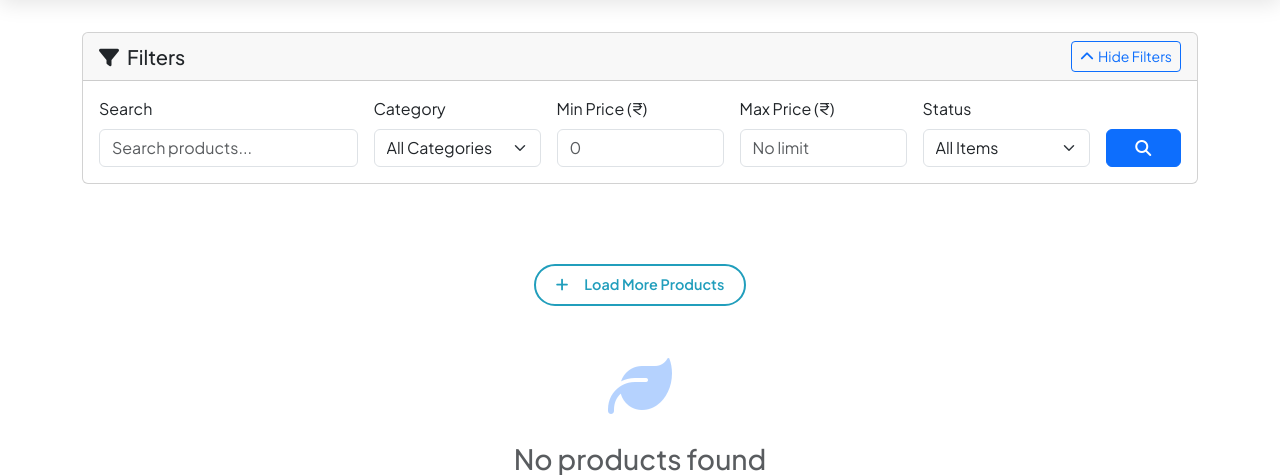
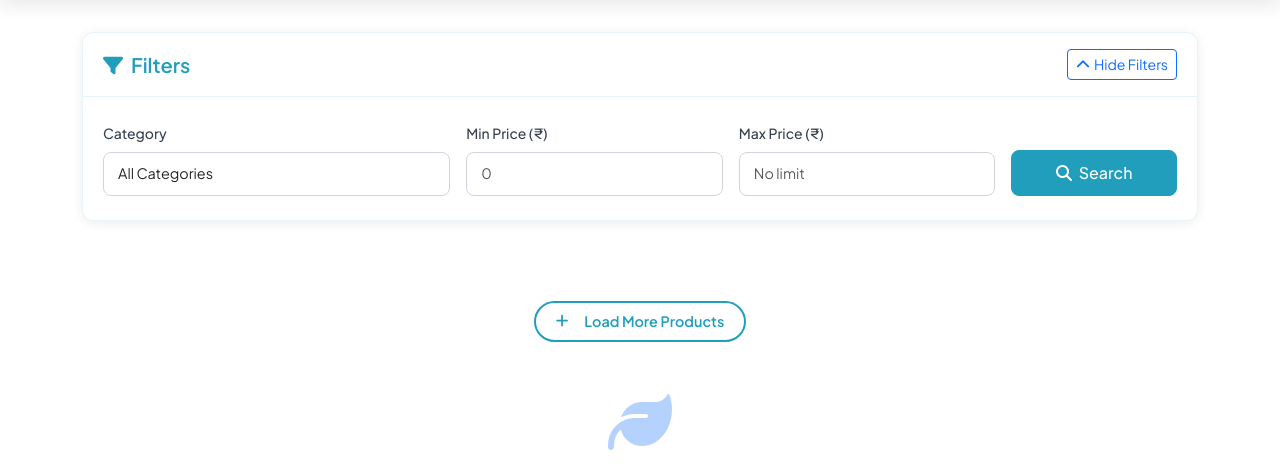
Before and after one commit to Anuraj-dev/EcoFinds, a Flask app: page /products/ in a window 1280 px wide, after a click on "Show Filters". Shown: the part 86-561 px from the top of the page. Run offline with Flask 3, Linux system fonts and the light colour scheme; data that the repository does not hold is empty.

Commit message:
Filter bar improved

```diff
--- a/static/css/index.css
+++ b/static/css/index.css
@@ -301,6 +301,134 @@
   cursor: not-allowed !important;
 }
 
+/* Filter Section Styles */
+.filter-card {
+  background: #ffffff !important;
+  border: 1px solid rgba(33, 158, 188, 0.1) !important;
+  border-radius: 12px !important;
+  box-shadow: 0 2px 12px rgba(0, 0, 0, 0.08) !important;
+  overflow: hidden !important;
+}
+
+.filter-header {
+  background: #ffffff !important;
+  border-bottom: 1px solid rgba(33, 158, 188, 0.1) !important;
+  padding: 1rem 1.25rem !important;
+}
+
+.filter-header h5 {
+  color: #219ebc !important;
+  font-weight: 600 !important;
+}
+
+.filter-collapse {
+  transition: all 0.4s cubic-bezier(0.4, 0, 0.2, 1) !important;
+  overflow: hidden !important;
+}
+
+.filter-body {
+  background: #ffffff !important;
+  padding: 1.5rem 1.25rem !important;
+  border-top: none !important;
+}
+
+/* Form Controls */
+.filter-body .form-label {
+  color: #374151 !important;
+  font-weight: 500 !important;
+  font-size: 0.875rem !important;
+  margin-bottom: 0.5rem !important;
+}
+
+.filter-body .form-control,
+.filter-body .form-select {
+  border: 1px solid #d1d5db !important;
+  border-radius: 8px !important;
+  padding: 0.625rem 0.875rem !important;
+  font-size: 0.9rem !important;
+  transition: all 0.2s ease !important;
+  background: #ffffff !important;
+}
+
+.filter-body .form-control:focus,
+.filter-body .form-select:focus {
+  border-color: #219ebc !important;
+  box-shadow: 0 0 0 3px rgba(33, 158, 188, 0.1) !important;
+  outline: none !important;
+}
+
+/* Button Styles */
+.filter-body .btn-primary {
+  background: #219ebc !important;
+  border-color: #219ebc !important;
+  border-radius: 8px !important;
+  padding: 0.625rem 1rem !important;
+  font-weight: 500 !important;
+  transition: all 0.2s ease !important;
+}
+
+.filter-body .btn-primary:hover {
+  background: #1a7a94 !important;
+  border-color: #1a7a94 !important;
+  transform: translateY(-1px) !important;
+}
+
+.filter-body .btn-outline-secondary {
+  color: #6b7280 !important;
+  border-color: #d1d5db !important;
+  border-radius: 8px !important;
+  padding: 0.625rem 1rem !important;
+  font-weight: 500 !important;
+  transition: all 0.2s ease !important;
+  background: #ffffff !important;
+}
+
+.filter-body .btn-outline-secondary:hover {
+  background: #f3f4f6 !important;
+  border-color: #9ca3af !important;
+  color: #374151 !important;
+}
+
+/* Active Filters Styling */
+.active-filters-container {
+  display: flex !important;
+  align-items: center !important;
+  flex-wrap: wrap !important;
+  gap: 0.5rem !important;
+  padding: 1rem !important;
+  background: #f8fafc !important;
+  border-radius: 8px !important;
+  border: 1px solid rgba(33, 158, 188, 0.1) !important;
+}
+
+.active-filters-badges {
+  display: flex !important;
+  flex-wrap: wrap !important;
+  gap: 0.5rem !important;
+}
+
+.active-filters-badges .badge {
+  font-size: 0.75rem !important;
+  padding: 0.375rem 0.75rem !important;
+  border-radius: 6px !important;
+  font-weight: 500 !important;
+}
+
+/* Responsive improvements */
+@media (max-width: 768px) {
+  .filter-body {
+    padding: 1rem !important;
+  }
+
+  .filter-body .btn {
+    font-size: 0.875rem !important;
+  }
+
+  .active-filters-container {
+    padding: 0.75rem !important;
+  }
+}
+
 /* Responsive Adjustments */
 @media (max-width: 576px) {
   .section-header {
--- a/templates/index.html
+++ b/templates/index.html
@@ -4,26 +4,20 @@
   <!-- Filters Section -->
   <div class="row mb-4">
     <div class="col-12">
-      <div class="card">
-        <div class="card-header d-flex justify-content-between align-items-center">
+      <div class="card filter-card">
+        <div class="card-header filter-header d-flex justify-content-between align-items-center">
           <h5 class="mb-0"><i class="fa-solid fa-filter me-2"></i>Filters</h5>
           <button class="btn btn-outline-primary btn-sm" type="button" data-bs-toggle="collapse" data-bs-target="#filterSection" aria-expanded="false" aria-controls="filterSection">
             <i class="fa-solid fa-chevron-down me-1"></i>Show Filters
           </button>
         </div>
-        <div class="collapse{% if search_query or category_filter or min_price or max_price or status_filter %} show{% endif %}" id="filterSection">
-          <div class="card-body">
+        <div class="collapse filter-collapse{% if search_query or category_filter or min_price or max_price or status_filter %} show{% endif %}" id="filterSection">
+          <div class="card-body filter-body">
             <form method="GET" action="{{ url_for('allListings') }}" id="filterForm">
               <div class="row g-3 align-items-end">
-                <!-- Search -->
-                <div class="col-md-3">
-                  <label for="search" class="form-label">Search</label>
-                  <input type="text" class="form-control" id="search" name="search"
-                         value="{{ search_query or '' }}" placeholder="Search products...">
-                </div>
 
                 <!-- Category -->
-                <div class="col-md-2">
+                <div class="col-lg-4 col-md-5 col-sm-7">
                   <label for="category" class="form-label">Category</label>
                   <select class="form-select" id="category" name="category">
                     <option value="">All Categories</option>
@@ -36,35 +30,26 @@
                 </div>
 
                 <!-- Price Range -->
-                <div class="col-md-2">
+                <div class="col-lg-3 col-md-4 col-sm-7">
                   <label for="min_price" class="form-label">Min Price (₹)</label>
                   <input type="number" class="form-control" id="min_price" name="min_price"
                          value="{{ min_price or '' }}" min="0" placeholder="0">
                 </div>
 
-                <div class="col-md-2">
+                <div class="col-lg-3 col-md-4 col-sm-7">
                   <label for="max_price" class="form-label">Max Price (₹)</label>
                   <input type="number" class="form-control" id="max_price" name="max_price"
                          value="{{ max_price or '' }}" min="0" placeholder="No limit">
                 </div>
 
-                <!-- Status -->
-                <div class="col-md-2">
-                  <label for="status" class="form-label">Status</label>
-                  <select class="form-select" id="status" name="status">
-                    <option value="">All Items</option>
-                    <option value="available" {% if status_filter == 'available' %}selected{% endif %}>Available</option>
-                    <option value="sold" {% if status_filter == 'sold' %}selected{% endif %}>Sold</option>
-                  </select>
+                <!-- Buttons -->
+                <div class="col-lg-2 col-md-2 col-sm-6">
+                  <button type="submit" class="btn btn-primary w-100">
+                    <i class="fa-solid fa-search me-1"></i>
+                    <span class="d-none d-sm-inline">Search</span>
+                  </button>
                 </div>
 
-                <!-- Buttons -->
-                <div class="col-md-1">
-                  <button type="submit" class="btn btn-primary w-100">
-                    <i class="fa-solid fa-search"></i>
-                  </button>
-                </div>
-              </div>
 
               <!-- Active Filters -->
               {% if search_query or category_filter or min_price or max_price or status_filter %}
@@ -162,7 +147,6 @@
 
           <!-- Category Badge -->
           <div class="mb-2">
-            <span class="badge bg-secondary text-white">{{ product.category }}</span>
             {% if not product.is_available() %}
             <span class="badge bg-danger text-white ms-1">Sold</span>
             {% endif %}
```
